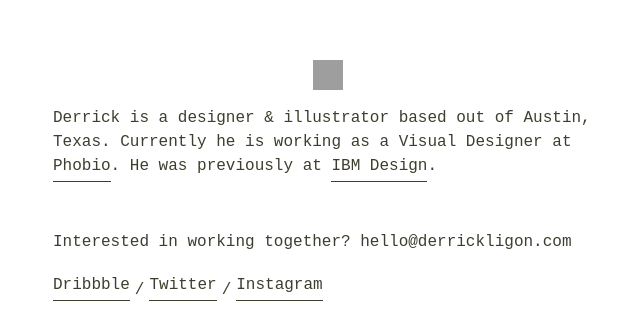
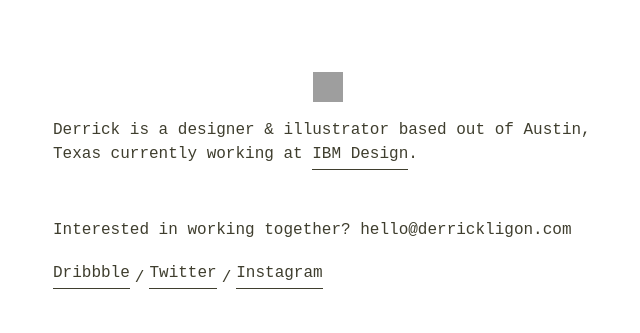
Before and after one commit to derrickligon/DerrickPortfolioV2, a website: page index.html in a window 1280 px wide. Shown: the part 199-532 px from the top of the page, without its empty margins (312-952 px from the left). Drawn offline with Linux system fonts and the light colour scheme; grey boxes are pictures that could not be loaded; a web font is replaced by a local one.

Commit message:
Update index.html

```diff
--- a/index.html
+++ b/index.html
@@ -11,7 +11,7 @@
     <main>
       <div class="emoji"></div>
       <section class="about">
-        <p>Derrick is a designer & illustrator based out of Austin, Texas. Currently he is working as a Visual Designer at <a href="https://phobio.com/" target="_blank" class="wiggle">Phobio</a>. He was previously at <a href="https://www.ibm.com/design/" target="_blank" class="wiggle">IBM Design</a>.</p>
+        <p>Derrick is a designer & illustrator based out of Austin, Texas currently working at <a href="https://www.ibm.com/design/" target="_blank" class="wiggle">IBM Design</a>.</p>
       </section>
       <section class="contact">
         <p>Interested in working together? <span class="email">hello@derrickligon.com</span></p>
```
